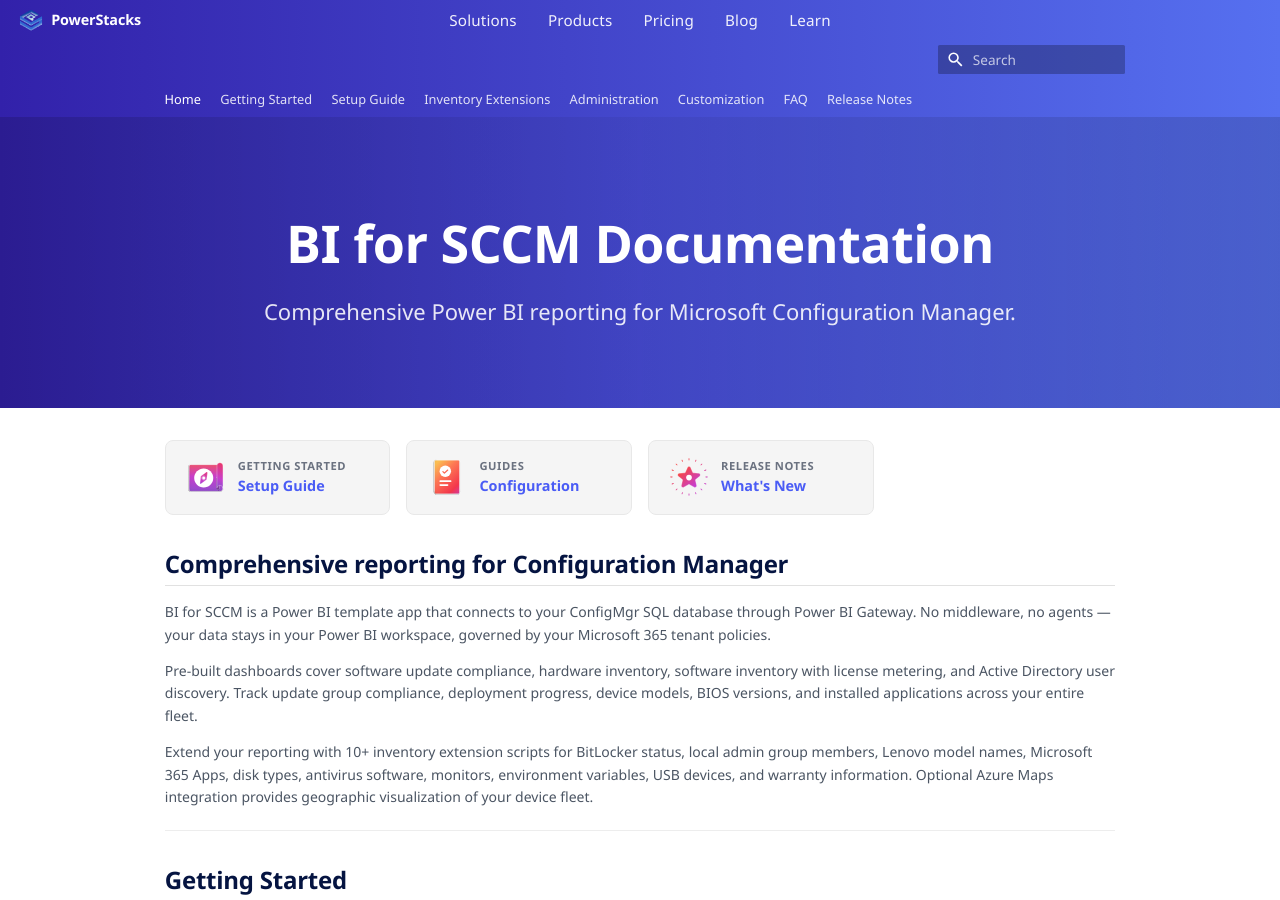
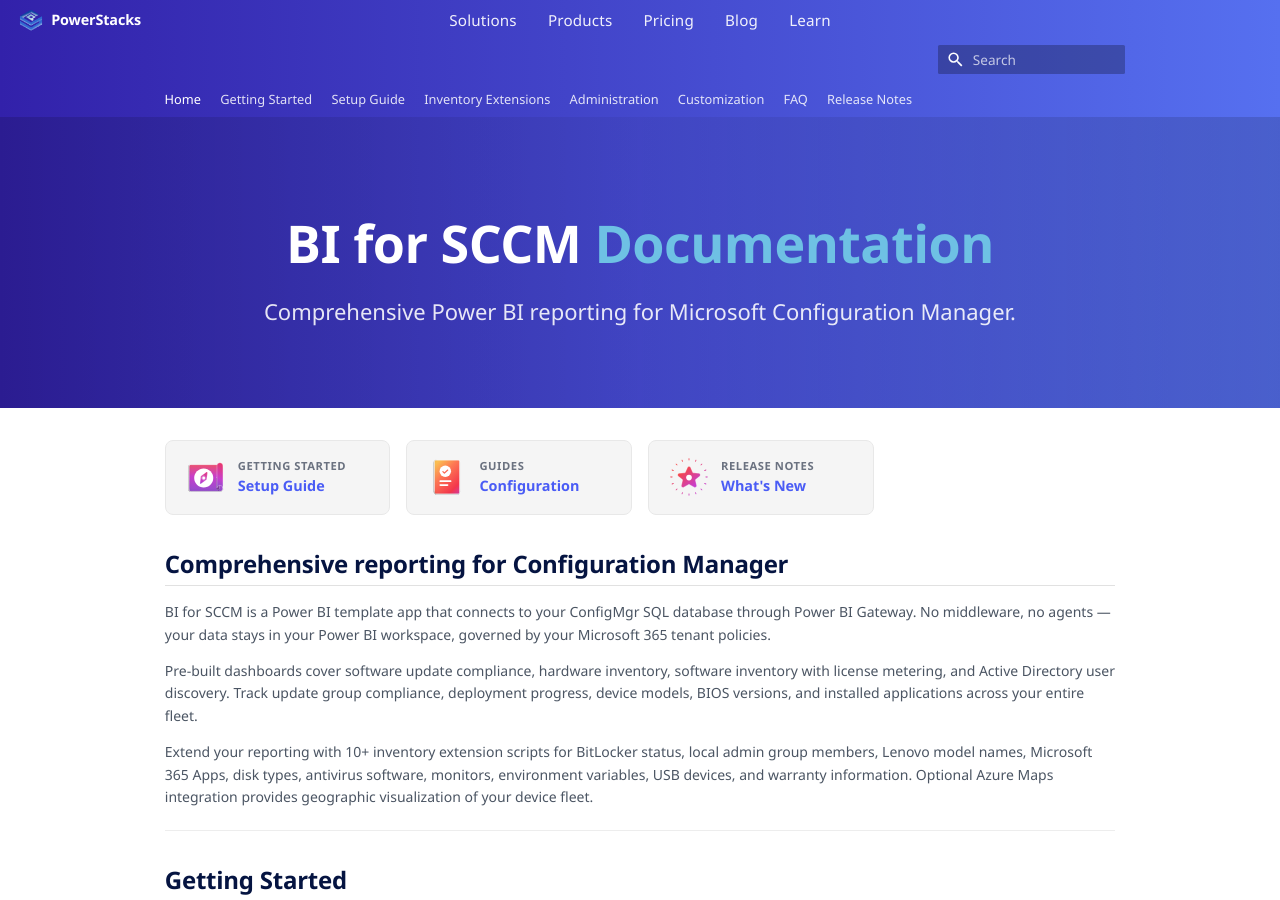
Before and after one commit to powerstacks-corp/BI-for-SCCM, an MkDocs documentation site: the page built from docs/index.md, in a window 1280 px wide and 900 px high. Built offline with MkDocs 1.6.1 and Material for MkDocs 9.7.7, drawn with Linux system fonts in a browser that asks for light colours; comment, search, counter and statistics services are not loaded.

Commit message:
Add hero-accent span to homepage title for two-color styling

```diff
--- a/docs/index.md
+++ b/docs/index.md
@@ -5,7 +5,7 @@ hide:
 ---
 
 <div class="hero-banner">
-  <h1>BI for SCCM Documentation</h1>
+  <h1>BI for SCCM <span class="hero-accent">Documentation</span></h1>
   <p>Comprehensive Power BI reporting for Microsoft Configuration Manager.</p>
 </div>
 
```
